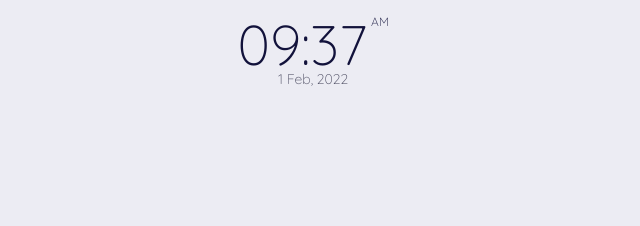
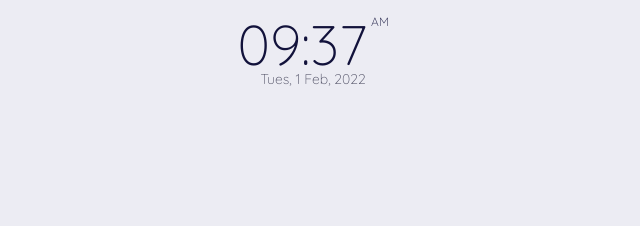
Before and after one commit to SorenKazam/JS-CLOCK, a plain HTML site: page index.html in a window 1280 px wide. Shown: the part 385-611 px from the top of the page, 327-967 px from the left. Drawn offline with nearby package versions, Linux system fonts and the light colour scheme.

Commit message:
added day of the week

```diff
--- a/assets/js/main.js
+++ b/assets/js/main.js
@@ -18,7 +18,7 @@ setInterval(clock, 1000) // 1000 = 1s
 const textHour = document.getElementById('text-hour'),
       textMinutes = document.getElementById('text-minutes'),
       textAmPm = document.getElementById('text-ampm'),
-    //   dateWeek = document.getElementById('date-day-week'),
+      dateWeek = document.getElementById('date-day-week'),
       dateDay = document.getElementById('date-day'),
       dateMonth = document.getElementById('date-month'),
       dateYear = document.getElementById('date-year')
@@ -30,7 +30,7 @@ const clockText = () =>{
         ampm,
         mm = date.getMinutes(),
         day = date.getDate(),
-        // dayweek = date.getDay(),
+        dayweek = date.getDay(),
         month = date.getMonth(),
         year = date.getFullYear()
 
@@ -61,14 +61,14 @@ const clockText = () =>{
     textAmPm.innerHTML = ampm
 
     // If you want to show the name of the day of the week
-    // let week = ['Sun', 'Mon', 'Tues', 'Wed', 'Thurs', 'Fri', 'Sat']
+    let week = ['Sun', 'Mon', 'Tues', 'Wed', 'Thurs', 'Fri', 'Sat']
 
     // We get the months of the year and show it
     let months = ['Jan', 'Feb', 'Mar', 'Apr', 'May', 'Jun', 'Jul', 'Aug', 'Sep', 'Oct', 'Nov', 'Dec']
 
     // We show the day, the month and the year
     dateDay.innerHTML = day
-    // dateWeek.innerHTML = `${week[dayweek]}`
+    dateWeek.innerHTML = `${week[dayweek]}`
     dateMonth.innerHTML = `${months[month]},`
     dateYear.innerHTML = year
 }
--- a/index.html
+++ b/index.html
@@ -54,6 +54,7 @@
                         </div>
 
                         <div class="clock__date">
+                            <span id="date-day-week"></span><span>, </span>
                             <span id="date-day"></span>
                             <span id="date-month"></span>
                             <span id="date-year"></span>
```
